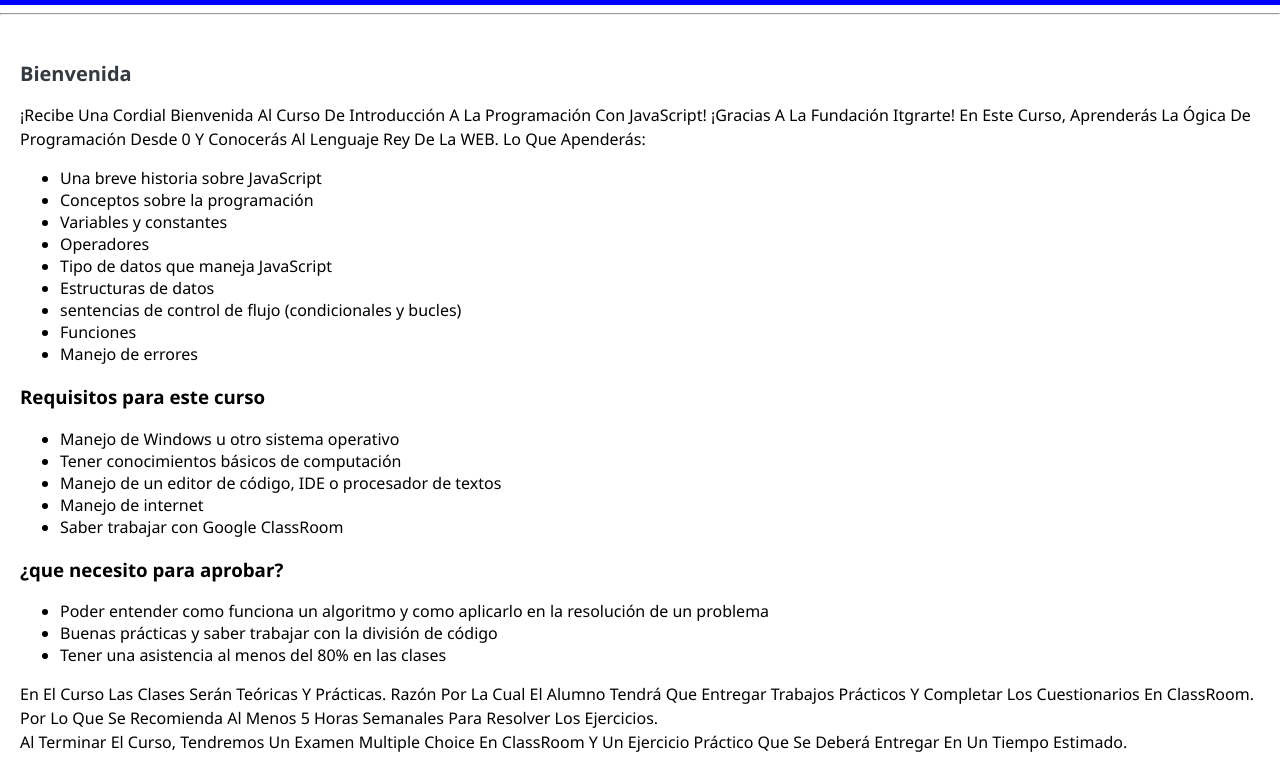
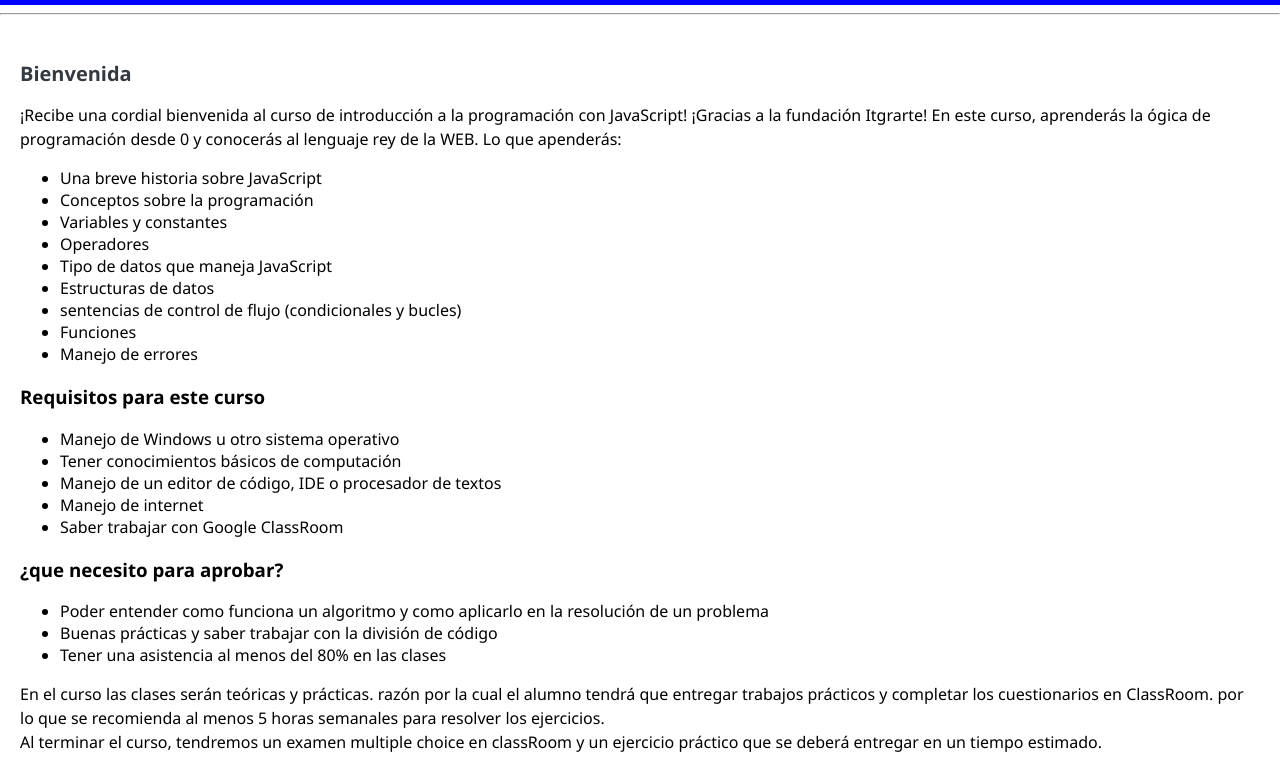
Before and after one commit to RonnyG2121/javascript-itgrarte-octubre-2023, a plain HTML site: page index.html in a window 1280 px wide. Shown: the part 298-1068 px from the top of the page. Drawn offline with Linux system fonts and the light colour scheme.

Commit message:
Problemas corregidos

```diff
--- a/assets/styless.css
+++ b/assets/styless.css
@@ -84,7 +84,10 @@ b {
   margin: 0px;
   line-height: 1.5;
   justify-content: space-between;
- text-transform: capitalize;
+}
+
+.section p::first-letter {
+  text-transform: uppercase;
 }
 
 
--- a/index.html
+++ b/index.html
@@ -62,7 +62,7 @@
                 <li>Tener una asistencia al menos del 80% en las  clases</li>
             </ul>
             <p>En el curso las clases serán teóricas y prácticas. razón por la cual el alumno tendrá que entregar trabajos prácticos y completar los cuestionarios en ClassRoom. por lo que se recomienda al menos 5 horas semanales para resolver los ejercicios.</p>
-            <p>Al terminar el curso, tendremos un examen multiple choice en classRoom y un ejercicio práctico que se deberá entregar en un tiempo estimado.</p>
+            <p>al terminar el curso, tendremos un examen multiple choice en classRoom y un ejercicio práctico que se deberá entregar en un tiempo estimado.</p>
             <h3>pautas a seguir</h3>
             <ul>
                 <li>El curso estará dividido en 6 clases, mismas que se compartirán por Google Meet los sábados durante una hora y media</li>
```
Also changed, not shown: 1 other file.
